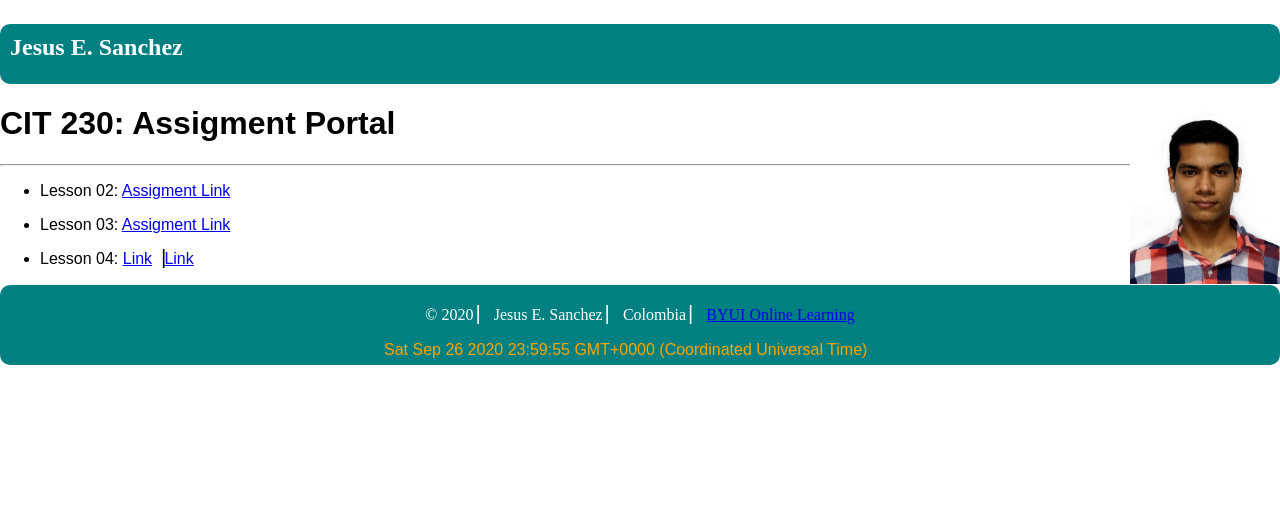
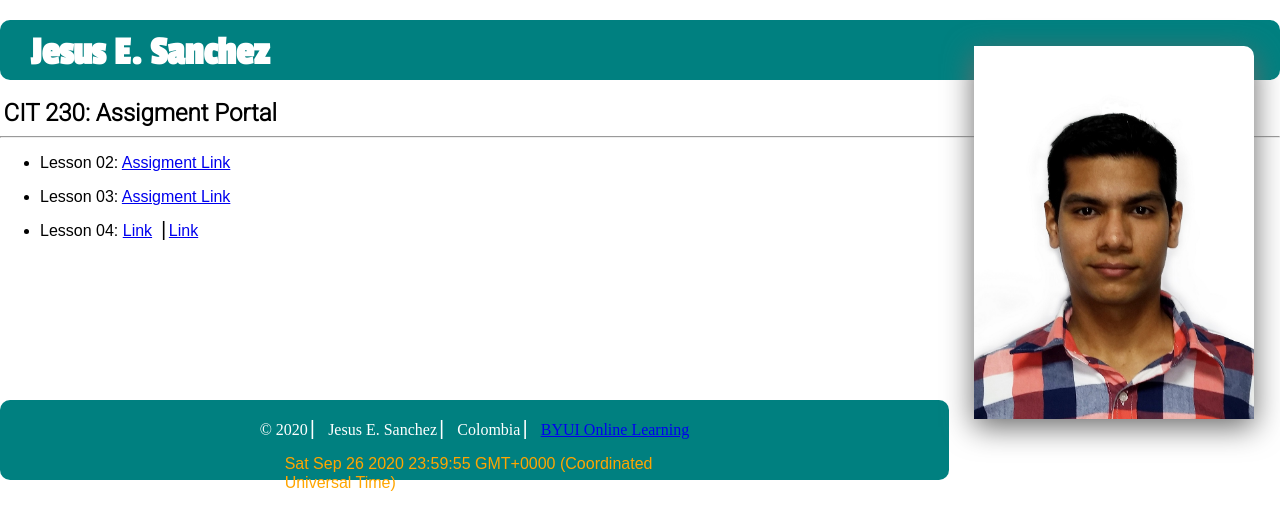
Before and after one commit to jesussanchez1389/jesussanchez.github.io, a plain HTML site: page index.html in a window 1280 px wide. Drawn offline with Linux system fonts and the light colour scheme.

Commit message:
CSS Modified

```diff
--- /dev/null
+++ b/CSS/medium.css
@@ -0,0 +1,26 @@
+@media only screen and (min-width: 32.5em){
+    h1{
+    font-size: 2.5em;
+    font-family: 'Passion One', cursive;
+    color: white;
+    }
+
+    h2{
+        font-size: 1.5em;
+        margin: 0.15em;
+        font-family: 'Roboto', sans-serif;
+    }
+
+    header, footer{
+        border-radius: 10px;
+    }
+
+    header img{
+    box-shadow:  0px 8px 30px dimgray;
+    float: right;
+    width: 280px;
+    height: auto;
+    border-radius: 0 10px 0 0;
+    margin: 2%;
+    }
+}
--- a/CSS/stylesheet.css
+++ b/CSS/small.css
@@ -1,25 +1,35 @@
-header p{
+header{
+    background-color: teal;
+
+}
+h1{
     font-size: 1.5em;
-    font-weight: bold;
-    background-color: teal;
+    font-family: 'Passion One', cursive;
     color: white;
     height: 50px;
-    text-align: left;
-    border-radius: 10px;
+    margin: 0.5em;
     padding-left: 10px;
     padding-top: 10px;
-    padding-bottom: 0%;
-    margin-bottom: 0px;
 
 }
-img{
-    float: right;
+header img{
+
 width: 150px;
-margin-top: 0px;
+height: auto;
+margin-left: auto;
 }
 
-h1{
-    font-family: Arial, Helvetica, sans-serif;
+body{
+    height: 100%;
+}
+main{
+    height: 300px;
+}
+
+h2{
+    font-size: 1em;
+    margin: 0.5em;
+    font-family: 'Roboto', sans-serif;
 }
 
 ul li{
@@ -27,7 +37,6 @@ ul li{
 }
 footer{
     background-color: teal;
-    border-radius: 10px;
     height: 70px;
     align-content: center;
     padding-top: 5px;
--- a/index.html
+++ b/index.html
@@ -4,21 +4,22 @@
 <meta charset="utf-8">
 <meta name="viewport" content="width=device-width, initial-scale=1.0">
 <meta name="description" content="A portal to my home page">
+<link href="https://fonts.googleapis.com/css2?family=Passion+One&family=Roboto:wght@300&display=swap" rel="stylesheet">
 <link rel="stylesheet" href="css/normalize.css">
-<link rel="stylesheet" href="css/stylesheet.css">
+<link rel="stylesheet" href="css/small.css">
+<link rel="stylesheet" href="css/medium.css">
 <script src="javascript.js"></script>
 <title>Jesus Sanchez-Home Page</title>
 </head>
 <body>
   <header>
- <p>Jesus E. Sanchez</p>
- <img src="images/photo.jpg" alt="my photo">
-
+    <img src="images/photo.jpg" alt="my photo">
+    <h1>Jesus E. Sanchez</h1>
   </header>
   <main>
-    <h1>
+    <h2>
       CIT 230: Assigment Portal
-    </h1>
+    </h2>
     <hr>
     <ul>
       <li>
@@ -28,7 +29,8 @@
         <p>Lesson 03: <a href="#" target="_blank">Assigment Link</a></p>
       </li>
       <li>
-        <p>Lesson 04: <a href="#" target="_blank">Link</a>&#9621;<a href="#" target="_blank">Link</a></p>
+        <p>Lesson 04: <a href="#" target="_blank">Link</a>&#9621;
+          <a href="#" target="_blank">Link</a></p>
 
       </li>
     </ul>
```
